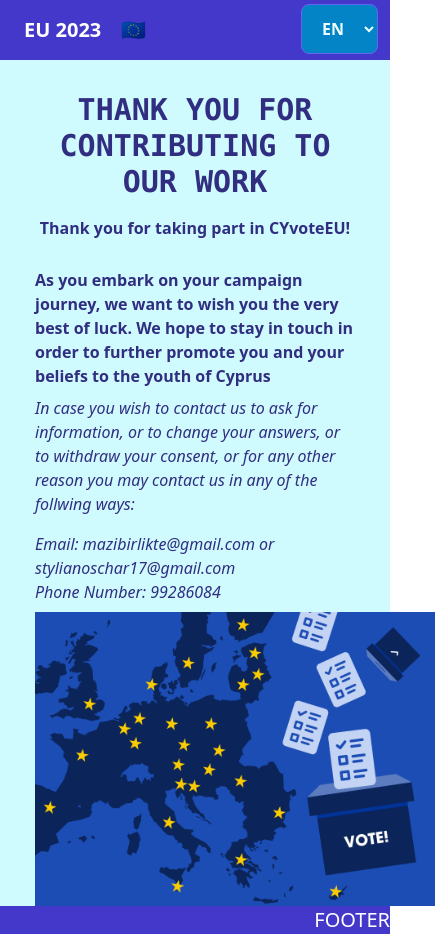
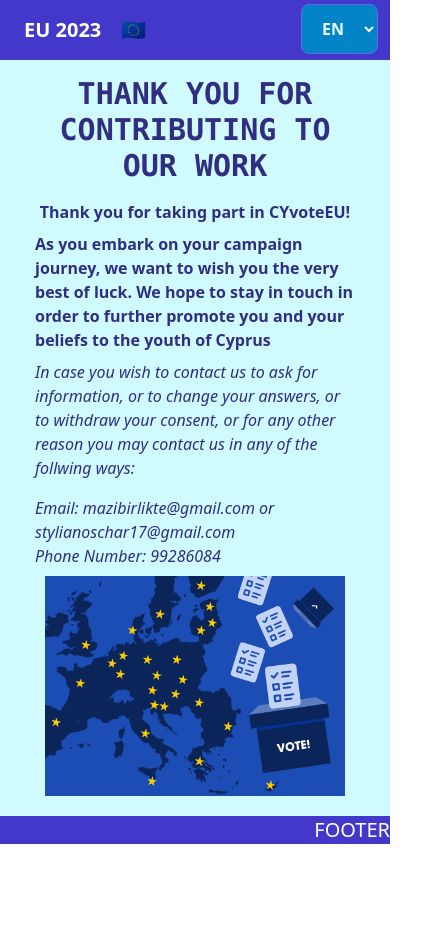
Before and after one commit to ntua-el18716/EUQuizApp, a React (Vite) app in the folder EUQuizAppFrontend/: page /candidateThankYou in a window 390 px wide. Shown: the whole page, 435 px wide, since content can reach past the window. After the commit the page ends 844 px from the top, so only its background shows below. Built offline with nearby package versions, Linux system fonts and the light colour scheme.

Commit message:
filter in candidate form, candidate process finished, new candidates

```diff
--- a/EUQuizAppFrontend/src/pages/nonPublicPages/candidates/CandidateThankYou.jsx
+++ b/EUQuizAppFrontend/src/pages/nonPublicPages/candidates/CandidateThankYou.jsx
@@ -1,12 +1,12 @@
 function CandidateThankYou() {
   return (
-    <div className="flex flex-col gap-2 mx-auto w-80 bg-cyan-100 pt-8 md:w-screen md:max-w-[45rem]">
+    <div className="flex flex-col gap-2 mx-auto w-80 bg-cyan-100 pt-4 md:pt-8 md:w-screen md:max-w-[45rem]">
       <h1 className="font-mono text-3xl text-indigo-900 text-center md:pt-1 md:py-1 font-extrabold uppercase">
         Thank you for contributing to our work
       </h1>
 
       <p className="font-mono text-2xl text-indigo-900 text-center md:pt-1 md:py-1 font-extrabold"></p>
-      <p className="text-indigo-900 font-semibold mx-auto pb-5">
+      <p className="text-indigo-900 font-semibold mx-auto md:pb-5">
         Thank you for taking part in CYvoteEU!
       </p>
       <p className="text-indigo-900 font-semibold">
@@ -28,7 +28,14 @@
         alt="Your Image"
         style={{ maxWidth: "400px", height: "auto" }}
         loading="lazy"
-        className=" mx-auto"
+        className=" mx-auto hidden sm:block"
+      />
+      <img
+        src={`/images/thankYou.png`}
+        alt="Your Image"
+        style={{ maxWidth: "300px", height: "auto" }}
+        loading="lazy"
+        className=" mx-auto md:hidden pb-1"
       />
     </div>
   );
```
